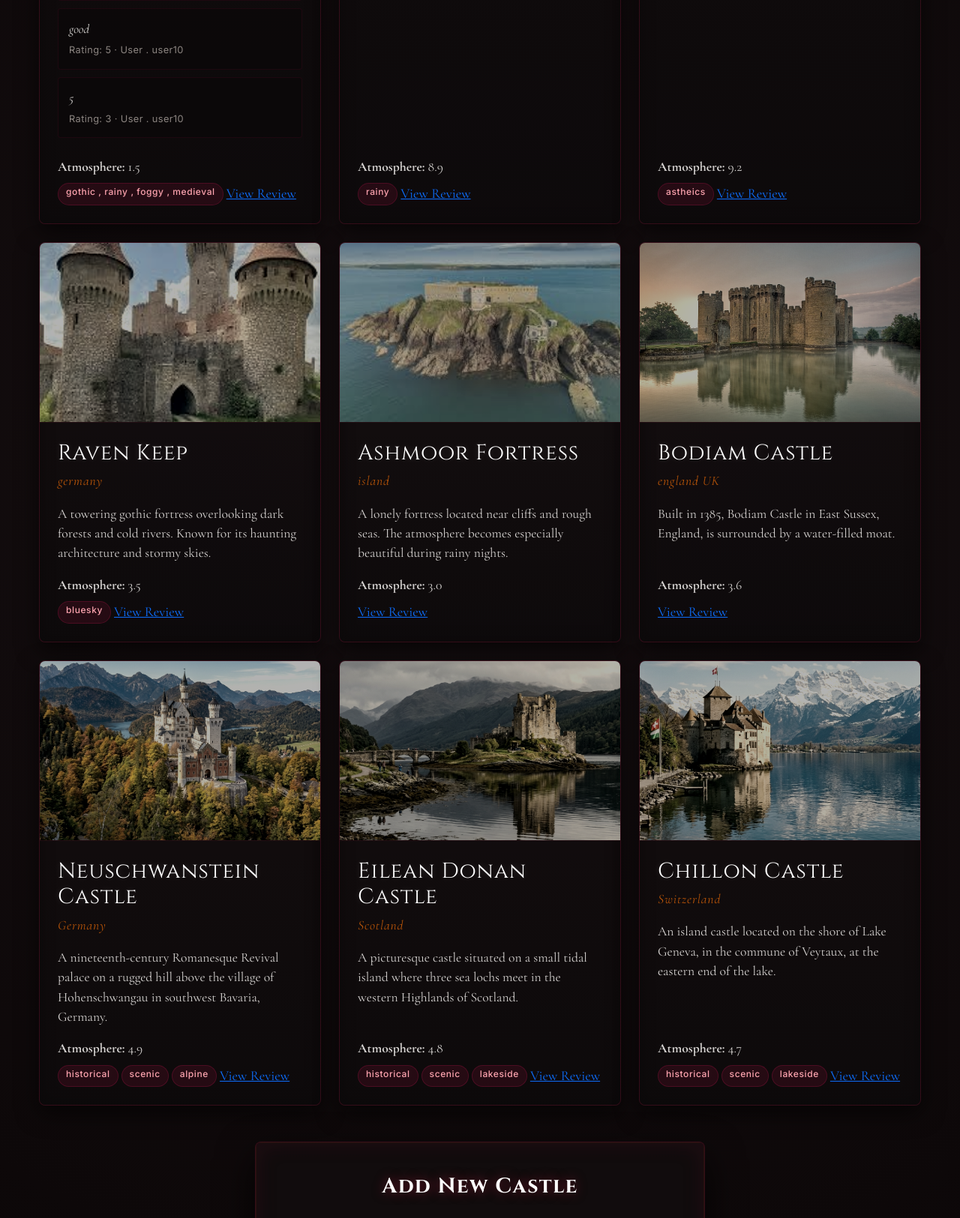
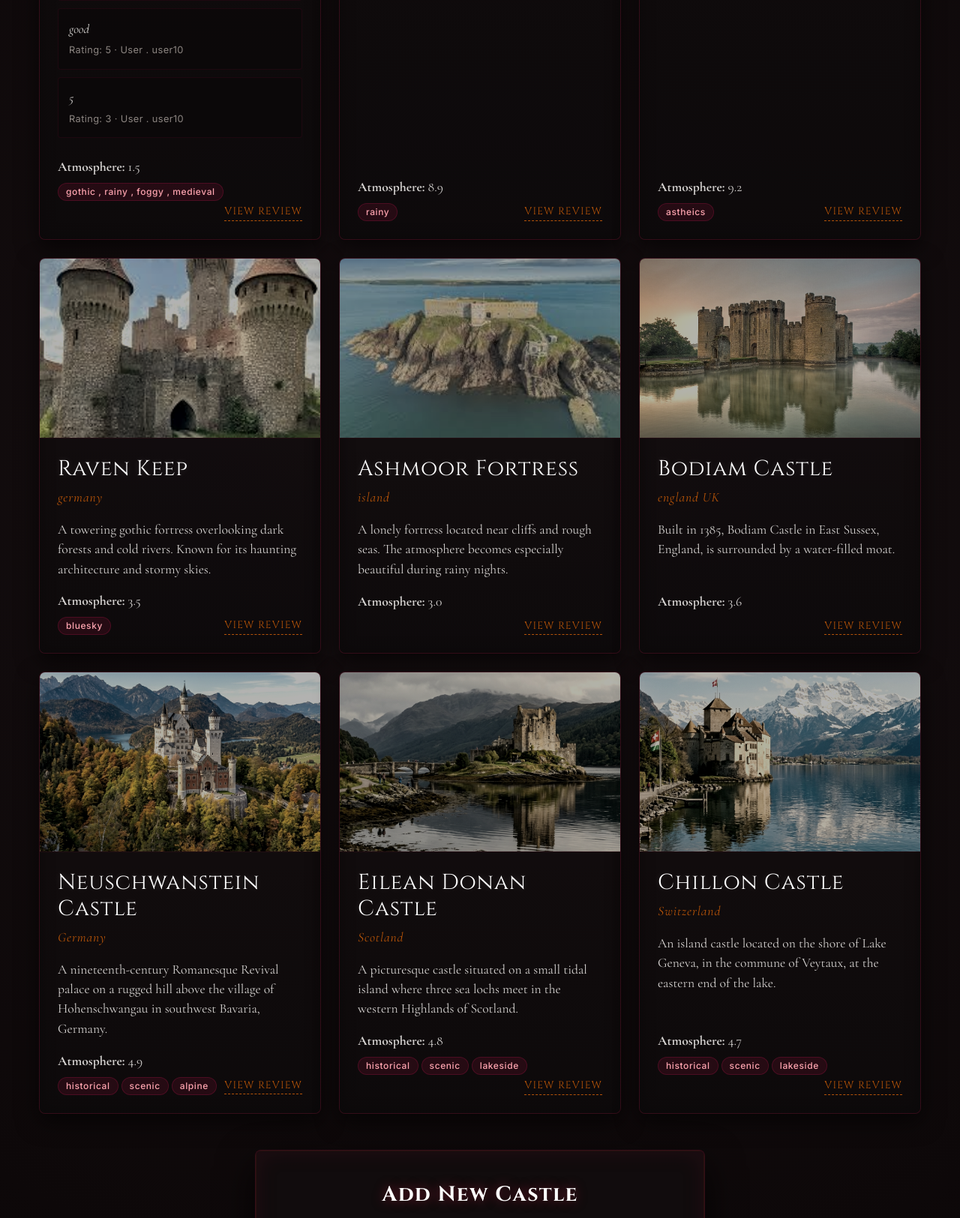
Before and after one commit to nik-767/gloomvalut, a Django app: page /home/ in a window 1280 px wide. Shown: the part 1201-2826 px from the top of the page at 75% size. Run offline with Django 5.2, Linux system fonts and the light colour scheme; data comes from the database, SQL or seed files in the repository.

Commit message:
style: Style review links and remove inline styles in home.html template

```diff
--- a/templates/core/home.html
+++ b/templates/core/home.html
@@ -51,13 +51,11 @@
 
                         <div class="mt-auto">
                             <p class="destination-card-text mb-2"><strong>Atmosphere:</strong> {{ d.atmosphere }}</p>
-                            <div class="destination-card-meta d-flex flex-wrap gap-1">
+                            <div class="destination-card-meta d-flex flex-wrap align-items-center gap-1">
                                 {% for tag in d.tags.all %}
                                     <span class="badge rounded-pill bg-secondary">{{ tag.name }}</span>
                                 {% endfor %}
-                                <!-- Inside your home.html loop -->
-<a href="{% url 'review_view' d.id %}">View Review</a>
-
+                                <a href="{% url 'review_view' d.id %}" class="view-review-link">View Review</a>
                             </div>
                         </div>
                     </div>
@@ -84,7 +82,7 @@
                 </label>
                 <label>
                     Description
-                    <textarea name="description" placeholder="Enter description" rows="3" style="width: 100%; padding: 10px; border-radius: 8px; border: 1px solid #ddd;"></textarea>
+                    <textarea name="description" placeholder="Enter description" rows="3" required></textarea>
                 </label>
                 <label>
                     Atmosphere Rating
```
